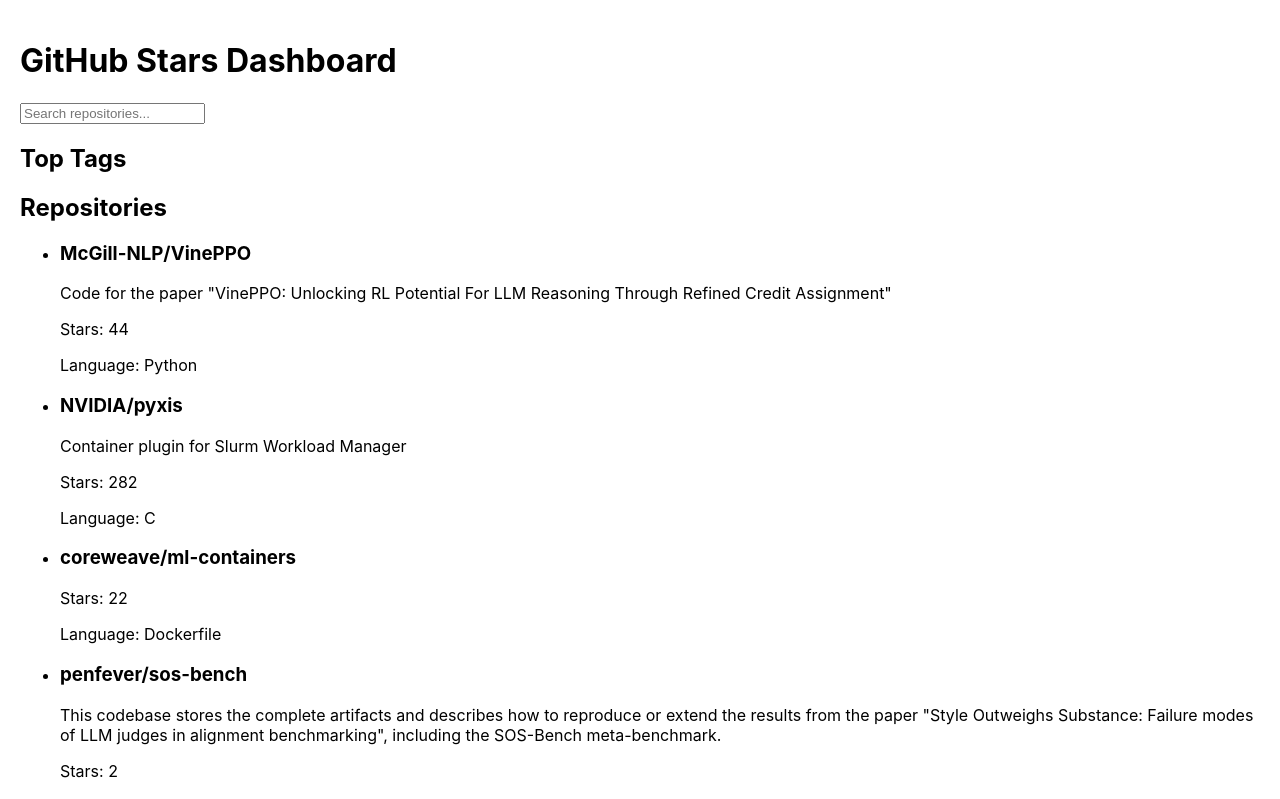
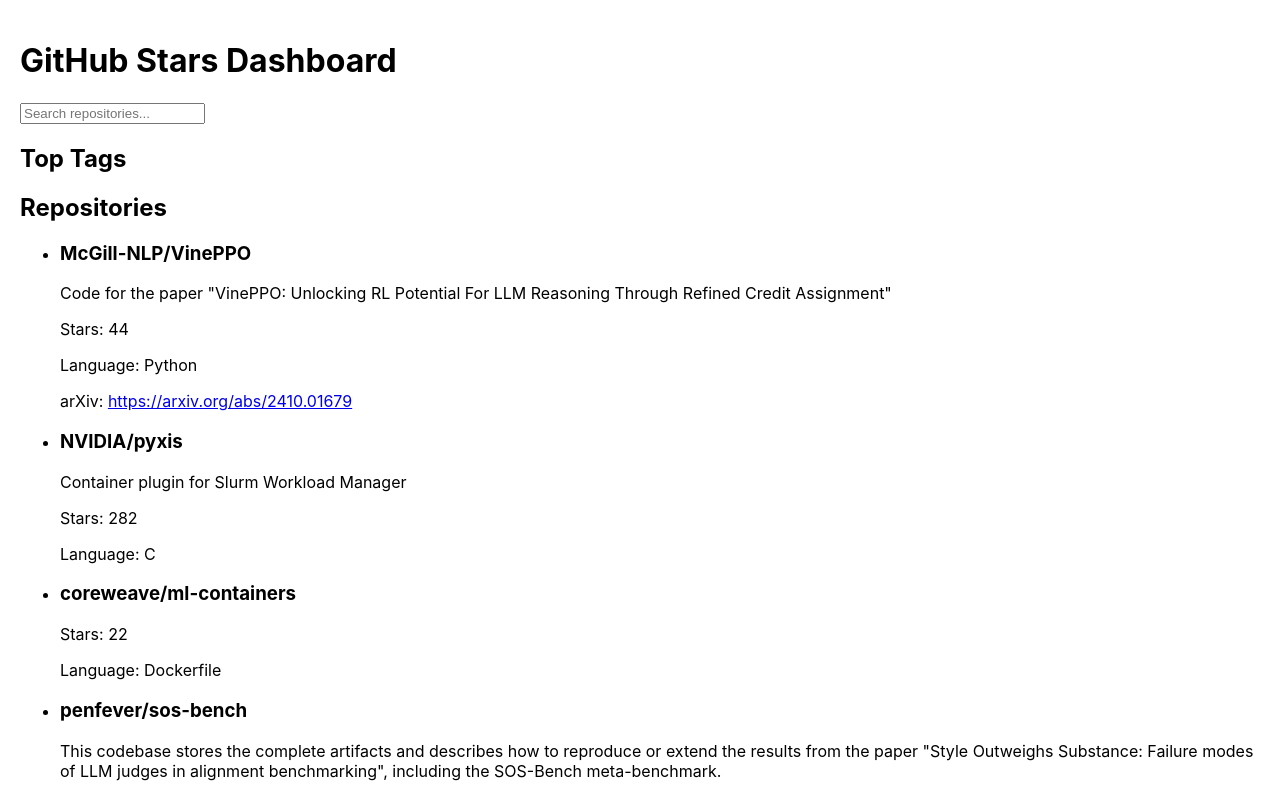
Before and after one commit to dmarx/stars, a React (Create React App) app: page / in a window 1280 px wide. Shown: the top 799 px of the page. Built offline with nearby package versions, Linux system fonts and the light colour scheme; the HTML template or start-up script is replaced by a standard one.

Commit message:
Update Dashboard.js

```diff
--- a/src/Dashboard.js
+++ b/src/Dashboard.js
@@ -63,6 +63,13 @@ const Dashboard = () => {
             <p>{repo.metadata && repo.metadata.description}</p>
             <p>Stars: {repo.metadata && repo.metadata.stars}</p>
             <p>Language: {repo.metadata && repo.metadata.language}</p>
+            {repo.arxiv && repo.arxiv.primary_url && (
+              <p>
+                arXiv: <a href={repo.arxiv.primary_url} target="_blank" rel="noopener noreferrer">
+                  {repo.arxiv.primary_url}
+                </a>
+              </p>
+            )}
           </li>
         ))}
       </ul>
```
